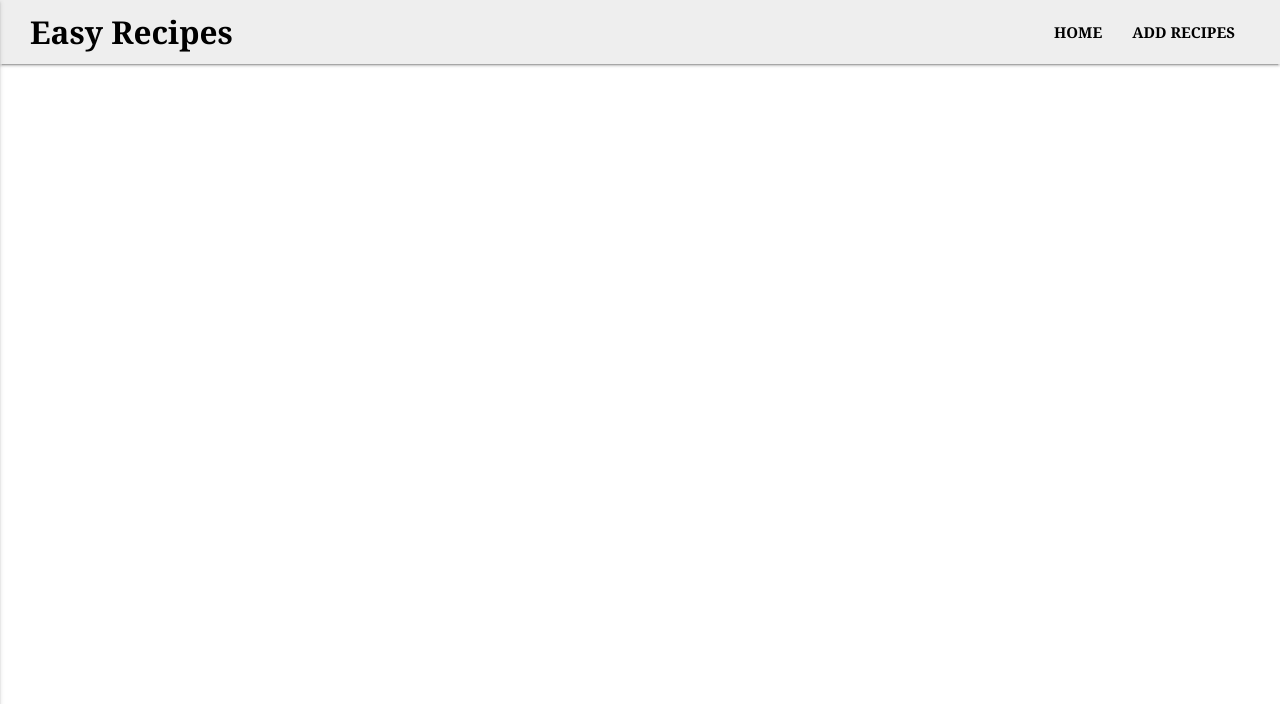
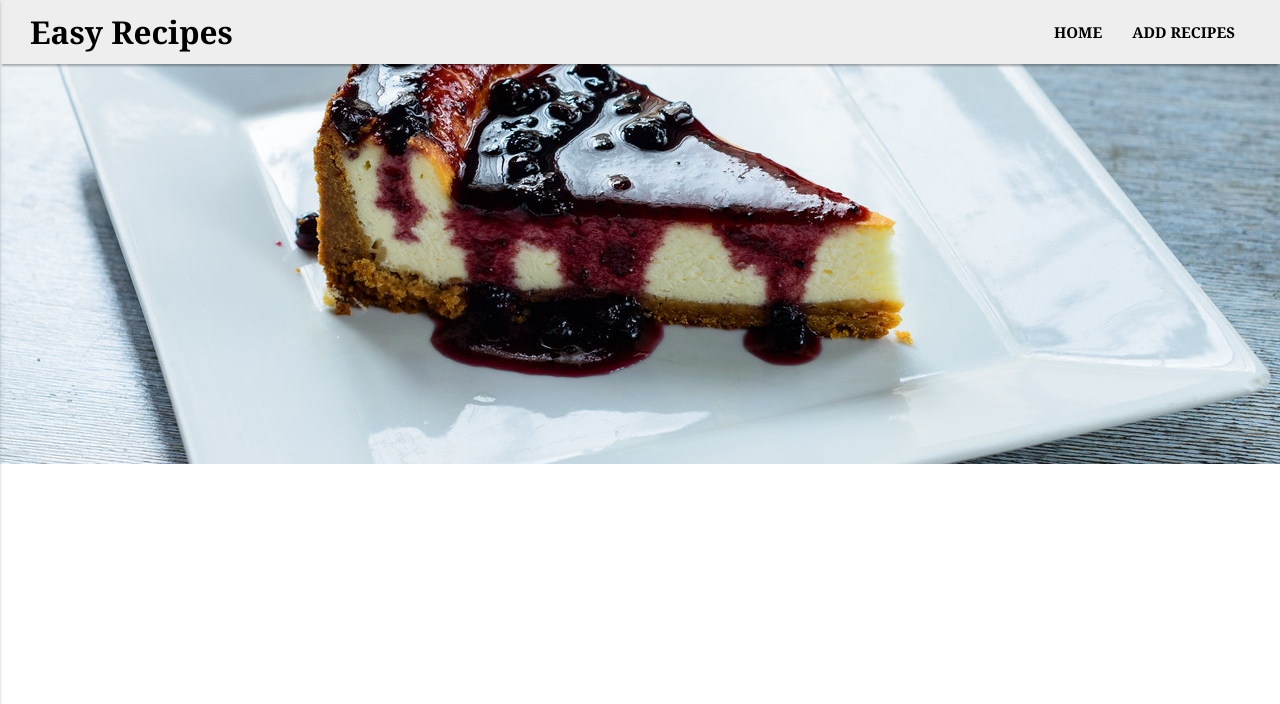
Before and after one commit to marcel-balint/easy-recipes, a Flask app: template templates/home.html in a window 1280 px wide. Shown: the top 704 px of the page. Run offline with Flask 2, Linux system fonts and the light colour scheme; the template is opened without the code that fills it, so the values that code supplies are empty; some libraries are stand-ins or nearby versions.

Commit message:
Added an image on home page

```diff
--- a/static/css/style.css
+++ b/static/css/style.css
@@ -1,6 +1,7 @@
 nav {
     color: #000;
     background-color: #eeeeee;
+    box-shadow: 0 4px 2px -2px rgba(0, 0, 0, 0.3);
 }
 
 nav .brand-logo {
@@ -31,10 +32,6 @@ nav a {
     color: #000;
 }
 
-nav ul a:hover {
-    border-bottom: 5px solid #54b6ba;
-}
-
 .side-nav {
     width: 50%;
     text-align: center;
@@ -42,7 +39,6 @@ nav ul a:hover {
 }
 .side-nav li>a {
         font-weight: 700;
-
 }
 
 nav .button-collapse i {
@@ -61,3 +57,19 @@ nav .button-collapse i {
         margin-left: 15px;
     }
 }
+
+.img-box {
+  position: relative;
+  height: 400px;
+  z-index: -1;
+}
+
+.img {
+    position: absolute;
+    width: 100%;
+    height: 100%;
+    background: url("../images/backing.jpg");
+    background-repeat: no-repeat;
+    background-size: cover;
+    background-position: center;
+}
--- a/templates/home.html
+++ b/templates/home.html
@@ -1,8 +1,12 @@
-{% extends 'base.html' %}
-{% block content %}
-     {% for country in countries %}
-      <hr>
-      <strong>{{ country.country }}</strong><br>
-    {% endfor %}
-
+{% extends 'base.html' %} {% block content %}
+<div class="row">
+    <div class="img-box">
+        <div class="img responsive-img">
+        </div>
+    </div>
+</div>
+{% for country in countries %}
+<hr>
+<strong>{{ country.country }}</strong><br>
+{% endfor %}
 {% endblock %}
```
Also changed, not shown: static/images/backing.jpg (added).
